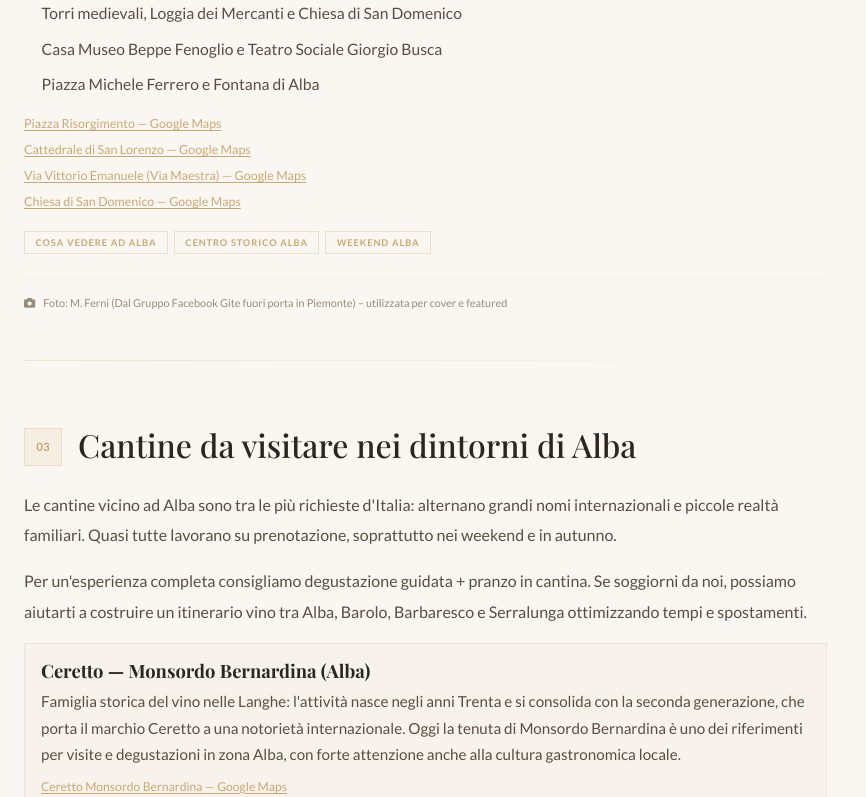
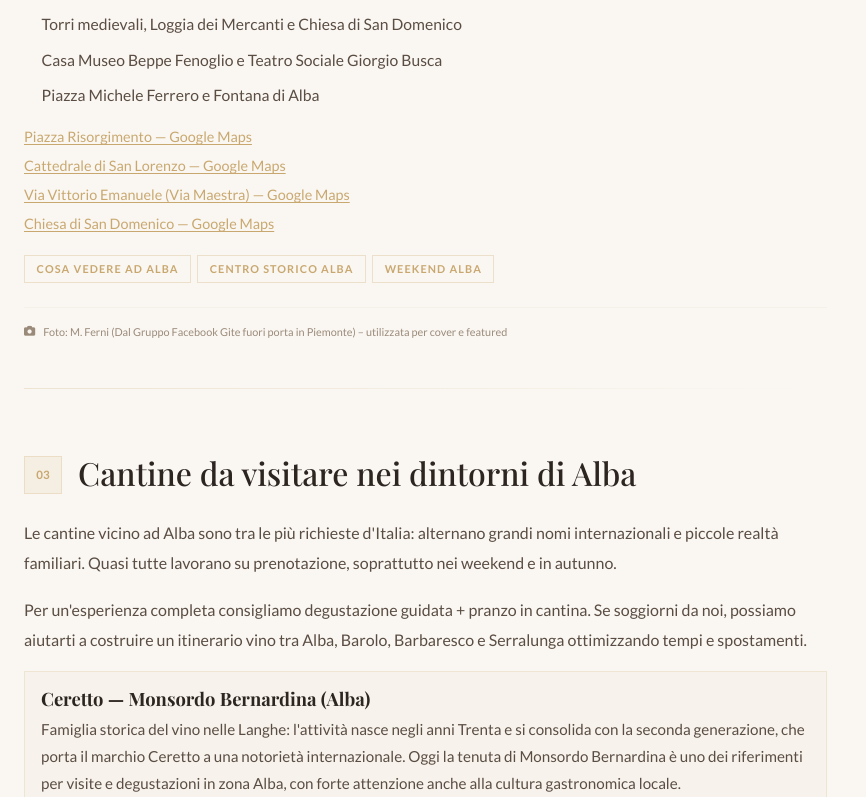
Before and after one commit to tave1013/hotel-langhe-monferrato, a Next.js app: page /territorio/alba in a window 1280 px wide. Shown: the part 2423-3220 px from the top of the page, without its empty margins (0-866 px from the left). Built offline with nearby package versions, Linux system fonts and the light colour scheme; a web font is replaced by a local one.

Commit message:
style: aumenta dimensione link mappe e tag nelle guide territorio

```diff
--- a/components/GuideDetailPage.js
+++ b/components/GuideDetailPage.js
@@ -124,11 +124,12 @@ export default function GuideDetailPage({ guida }) {
                               rel="noopener noreferrer"
                               style={{
                                 fontFamily: 'Lato',
-                                fontSize: '0.76rem',
+                                fontSize: '0.86rem',
                                 color: '#C9A870',
                                 textDecoration: 'underline',
                                 textDecorationThickness: '1px',
                                 textUnderlineOffset: '2px',
+                                lineHeight: 1.6,
                               }}
                             >
                               {d.linkLabel || 'Apri su Google Maps'}
@@ -150,7 +151,7 @@ export default function GuideDetailPage({ guida }) {
                           rel="noopener noreferrer"
                           style={{
                             fontFamily: 'Lato',
-                            fontSize: '0.78rem',
+                            fontSize: '0.9rem',
                             color: '#C9A870',
                             textDecoration: 'underline',
                             textDecorationThickness: '1px',
@@ -167,7 +168,7 @@ export default function GuideDetailPage({ guida }) {
                   {/* Tags */}
                   <div style={{ display: 'flex', gap: 6, flexWrap: 'wrap', marginTop: '1.2rem' }}>
                     {sez.tags.map((tag) => (
-                      <span key={tag} style={{ fontFamily: 'Lato', fontSize: '0.58rem', fontWeight: 700, letterSpacing: '0.1em', textTransform: 'uppercase', color: '#C9A870', border: '1px solid rgba(201,168,112,0.3)', padding: '0.22rem 0.65rem' }}>
+                      <span key={tag} style={{ fontFamily: 'Lato', fontSize: '0.68rem', fontWeight: 700, letterSpacing: '0.1em', textTransform: 'uppercase', color: '#C9A870', border: '1px solid rgba(201,168,112,0.3)', padding: '0.3rem 0.72rem' }}>
                         {tag}
                       </span>
                     ))}
```
Also changed, not shown: lib/territorioData.js, public/foto/Nizza e barbera nizza monferrato.webp (added).
